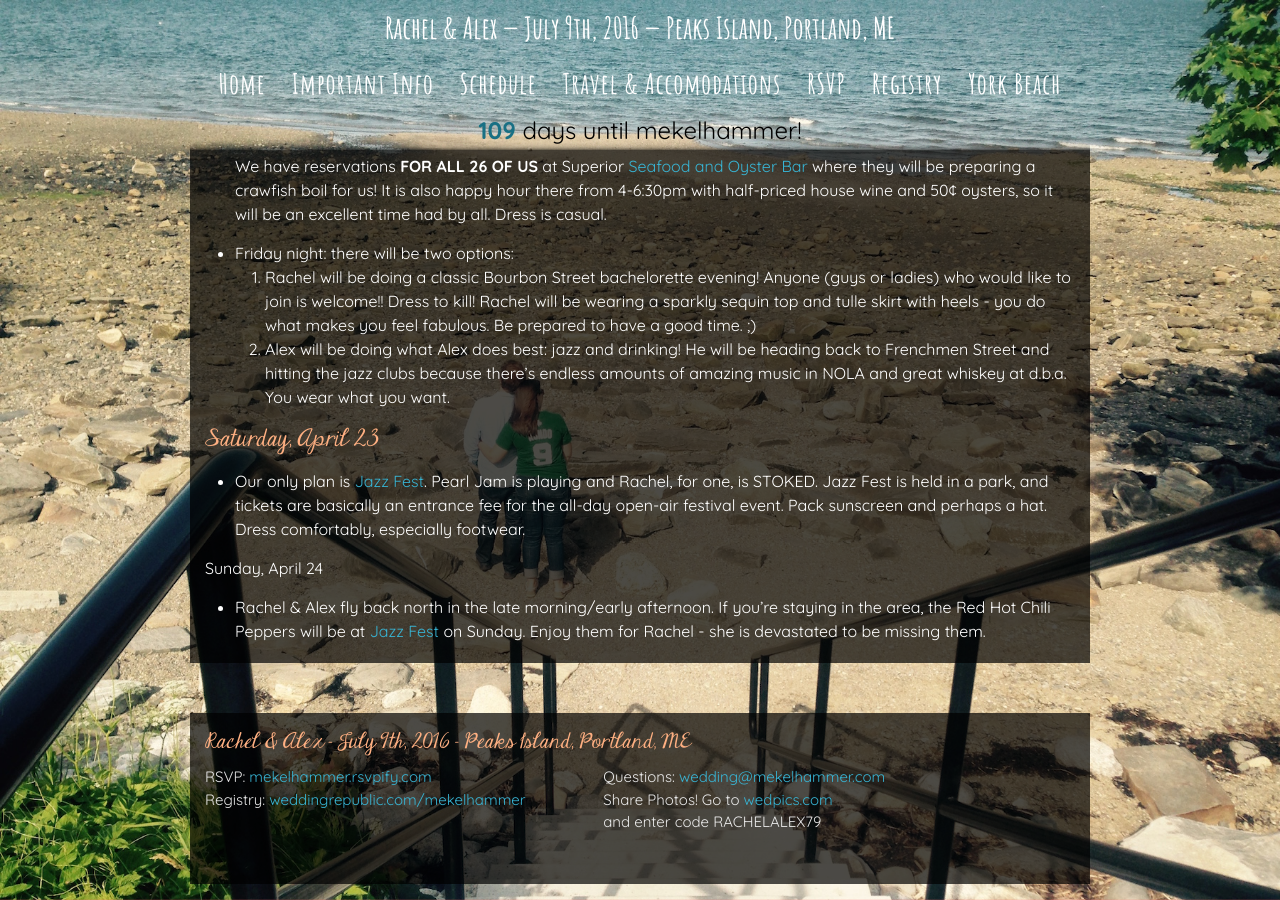
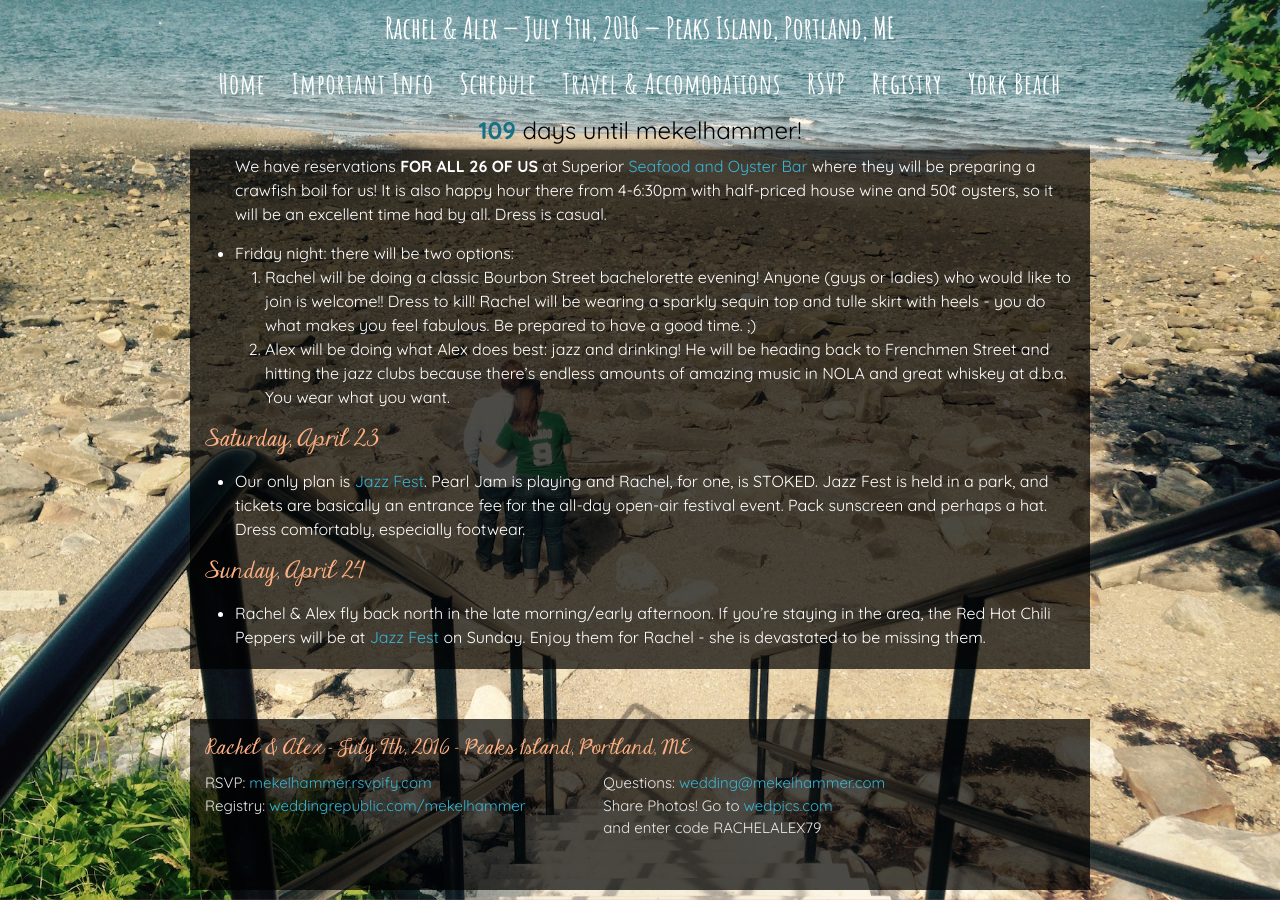
Before and after one commit to amekelburg/wedsite, a Jekyll site: the page built from nola.md, in a window 1280 px wide and 900 px high, scrolled down 899 px. Built offline with Jekyll 4.4.1, drawn with Linux system fonts in a browser that asks for light colours; some web fonts are replaced; comment, search, counter and statistics services are not loaded.

```diff
--- a/nola.md
+++ b/nola.md
@@ -41,6 +41,6 @@ You may want to bring some [Drinkwel](http://amzn.to/1RhuEPH).
 * Our only plan is [Jazz Fest](http://lineup.nojazzfest.com/?sort=SaturdayApril23). Pearl Jam is playing and Rachel, for one, is STOKED. Jazz Fest is held in a park, and tickets are basically an entrance fee for the all-day open-air festival event. Pack sunscreen and perhaps a hat. Dress comfortably, especially footwear.
 
 
-Sunday, April 24
+#### Sunday, April 24
 
 * Rachel & Alex fly back north in the late morning/early afternoon. If you're staying in the area, the Red Hot Chili Peppers will be at [Jazz Fest](http://lineup.nojazzfest.com/?sort=SundayApril24) on Sunday. Enjoy them for Rachel - she is devastated to be missing them.
```
